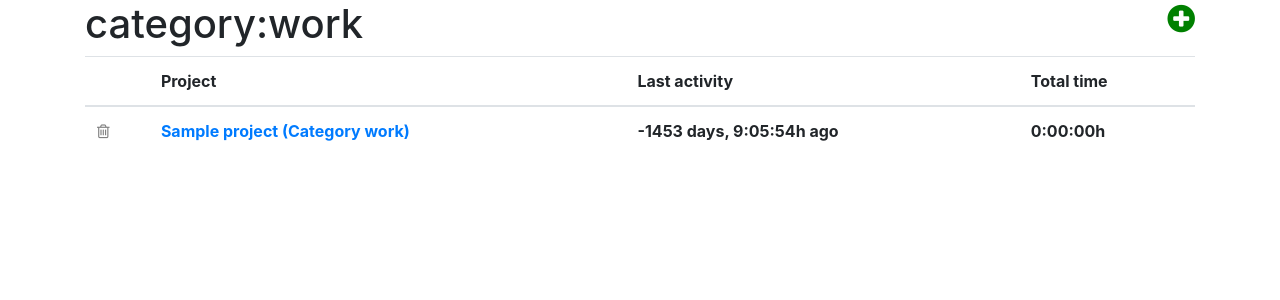
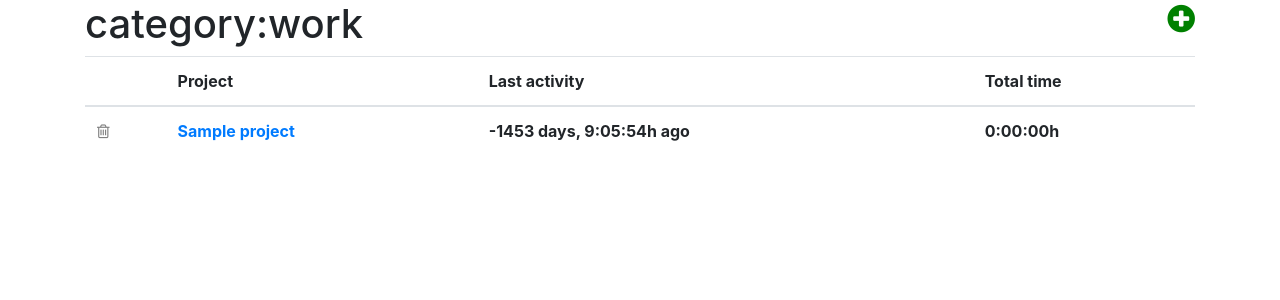
Before and after one commit to rixx/tempus, a Django app: page /t/work/ in a window 1280 px wide. Shown: the part 96-396 px from the top of the page. Run offline with Django 3.2, Linux system fonts and the light colour scheme; data comes from the database, SQL or seed files in the repository; tables that the repository leaves empty hold one stand-in row (values such as "Sample post"); lists and menus that the app fills with data are empty; some libraries are stand-ins or nearby versions.

Commit message:
minor fixes

```diff
--- a/tempus/timetracking/templates/t/category.html
+++ b/tempus/timetracking/templates/t/category.html
@@ -14,7 +14,7 @@
                 {% for project in projects %}
                     <tr>
                         <th><a href="/t/{{ project.category.slug }}/{{ project.pk }}/delete"><i style="color:grey" class="fa fa-trash-o"></i></a></th>
-                        <th><a href="/t/{{ project.category.slug }}/{{ project.slug }}">{{ project }}</a></th>
+                        <th><a href="/t/{{ project.category.slug }}/{{ project.slug }}">{{ project.name }}</a></th>
                         <th>{{ project.delta_to_last_edit }}h ago</th>
                         <th>{{ project.total_time }}h </th>
                     </tr>
--- a/tempus/timetracking/templates/t/index.html
+++ b/tempus/timetracking/templates/t/index.html
@@ -16,6 +16,6 @@
     {% endfor %}
   </div>
 {% else %}
-    <p>No categories are available at this moment.</p>
+    <p>No categories are available at the moment.</p>
 {% endif %}
 {% endblock %}
--- a/tempus/timetracking/views.py
+++ b/tempus/timetracking/views.py
@@ -47,6 +47,7 @@ class CreateProjectView(CreateView):
     template_name = 't/new_project.html'
 
     def get_context_data(self, **kwargs):
+        context = super(CreateProjectView, self).get_context_data(**kwargs)
         context['category'] = self.kwargs['category']
         return context
 
```
